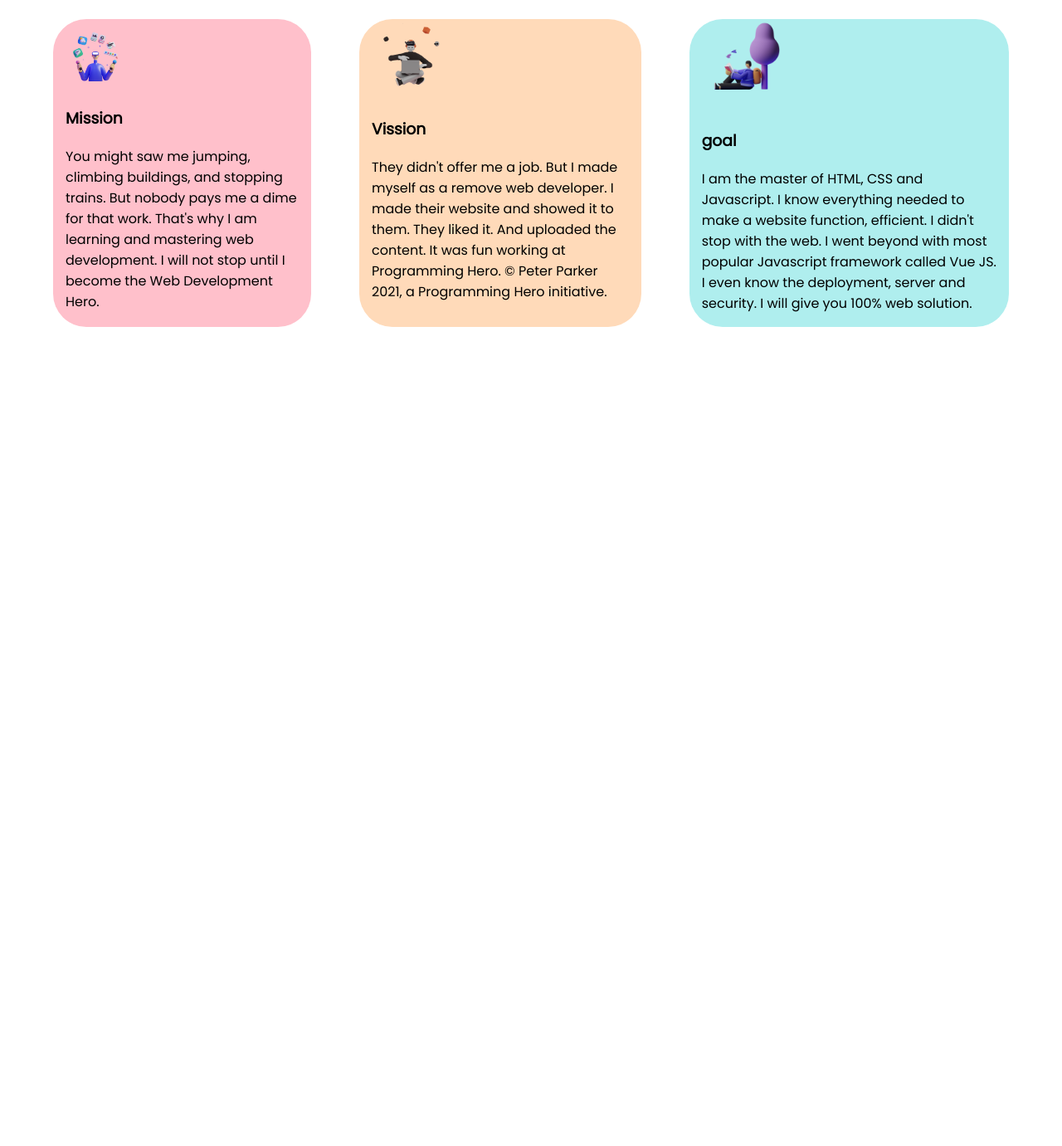
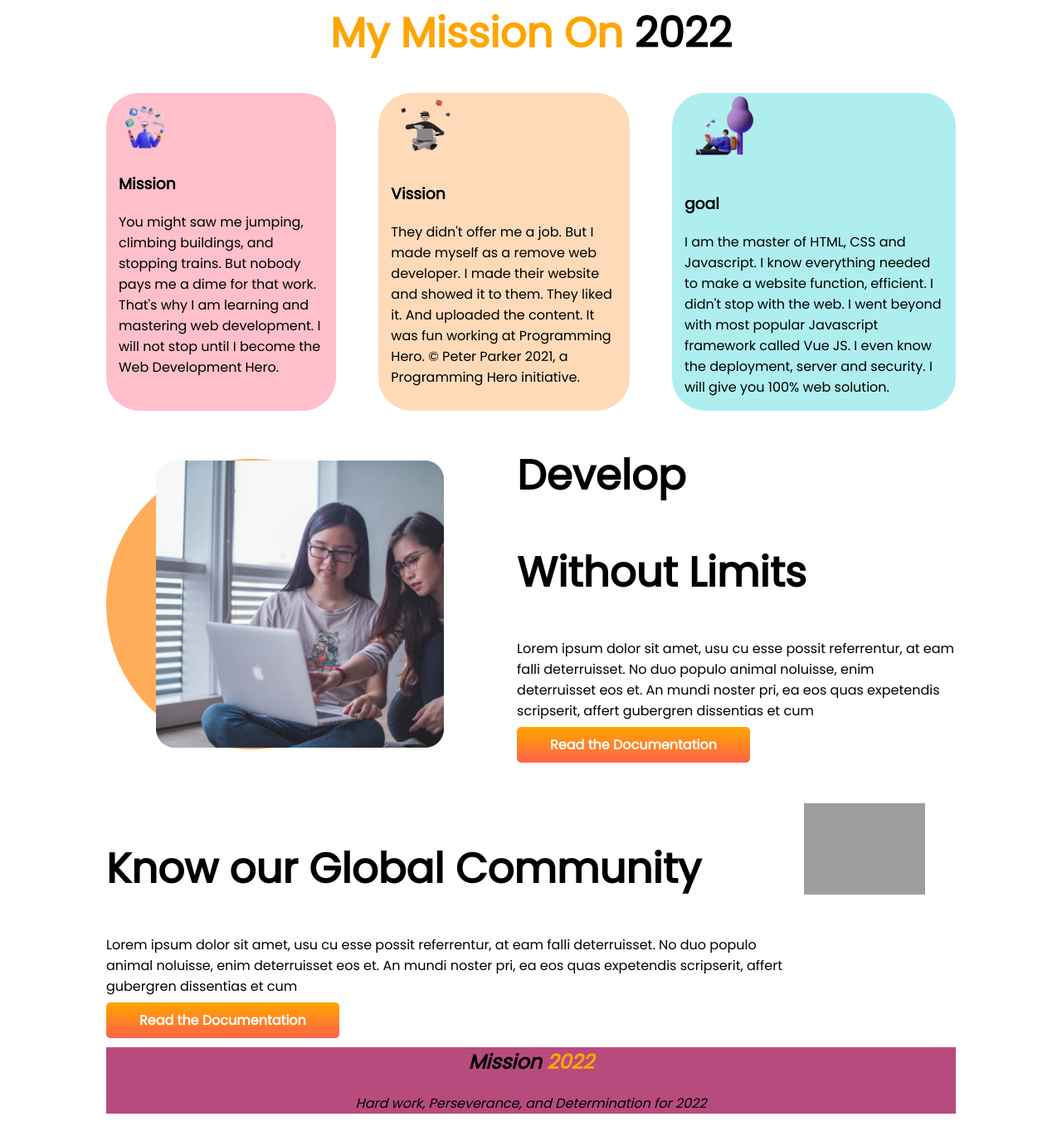
Before and after one commit to RiyadMia/Acianment, a plain HTML site: page index.html in a window 1280 px wide. Shown: the part 631-2012 px from the top of the page at 83% size. Before the commit the page ends 1089 px from the top, so only its background shows below. Drawn offline with Linux system fonts and the light colour scheme; grey boxes are pictures that could not be loaded.

Commit message:
frist commit

```diff
--- a/index.html
+++ b/index.html
@@ -67,6 +67,42 @@
                 JS. I even know the deployment, server and security. I will give you 100% web solution.</p>
         </div>
     </section>
+    <section>
+        <div>
+            <img class="photo" src="images/pictures/coding.png" alt="">
+        </div>
+        <div>
+            <h1> Develop </h1>
+            <h1> Without Limits</h1>
+            <p>Lorem ipsum dolor sit amet, usu cu esse possit referrentur, at eam falli
+                deterruisset. No duo populo animal noluisse, enim deterruisset eos et. An
+                mundi noster pri, ea eos quas expetendis scripserit, affert gubergren
+                dissentias et cum</p>
+            <a class="link-button" target="_blank" href="https://www.linkedin.com/company/programminghero/">Read the
+                Documentation</a>
+        </div>
+    </section>
+    <section>
+        <div>
+            <h1>Know our Global Community
+            </h1>
+            <p>Lorem ipsum dolor sit amet, usu cu esse possit referrentur, at eam
+                falli deterruisset. No duo populo animal noluisse, enim deterruisset
+                eos et. An mundi noster pri, ea eos quas expetendis scripserit, affert
+                gubergren dissentias et cum</p>
+            <a class="link-button" target="_blank" href="https://www. linkedin.com/company/programminghero/">Read the
+                Documentation</a>
+        </div>
+        <div>
+            <img class="image" src="images/pictures/project.png" alt="">
+        </div>
+    </section>
+    <footer>
+        <h2> Mission <span class="width-color">2022</span> </h2>
+        <p>
+            Hard work, Perseverance, and Determination for 2022
+        </p>
+    </footer>
 </body>
 
 </html>
--- a/style.css
+++ b/style.css
@@ -1,6 +1,6 @@
 body{
     font-family: 'Poppins', sans-serif;
-    margin: 5%;
+    margin: 10%;
 }
 h1{
     font-size: 50px;
@@ -53,3 +53,22 @@ section{
     padding-left: 15px;
     border-radius: 40px;
 }
+.photo{
+    width: 70%;
+ padding: 60px;
+background-image: url(images/shapes/shape-1.png);
+background-repeat: no-repeat;
+background-size: 350px;
+background-position: left;
+}
+.image{
+    width: 80%;
+}
+footer{
+    font-style: italic;
+    text-align: center;
+    background-color: rgb(184, 75, 126);
+}
+.width-color{
+    color: orange;
+}
```
